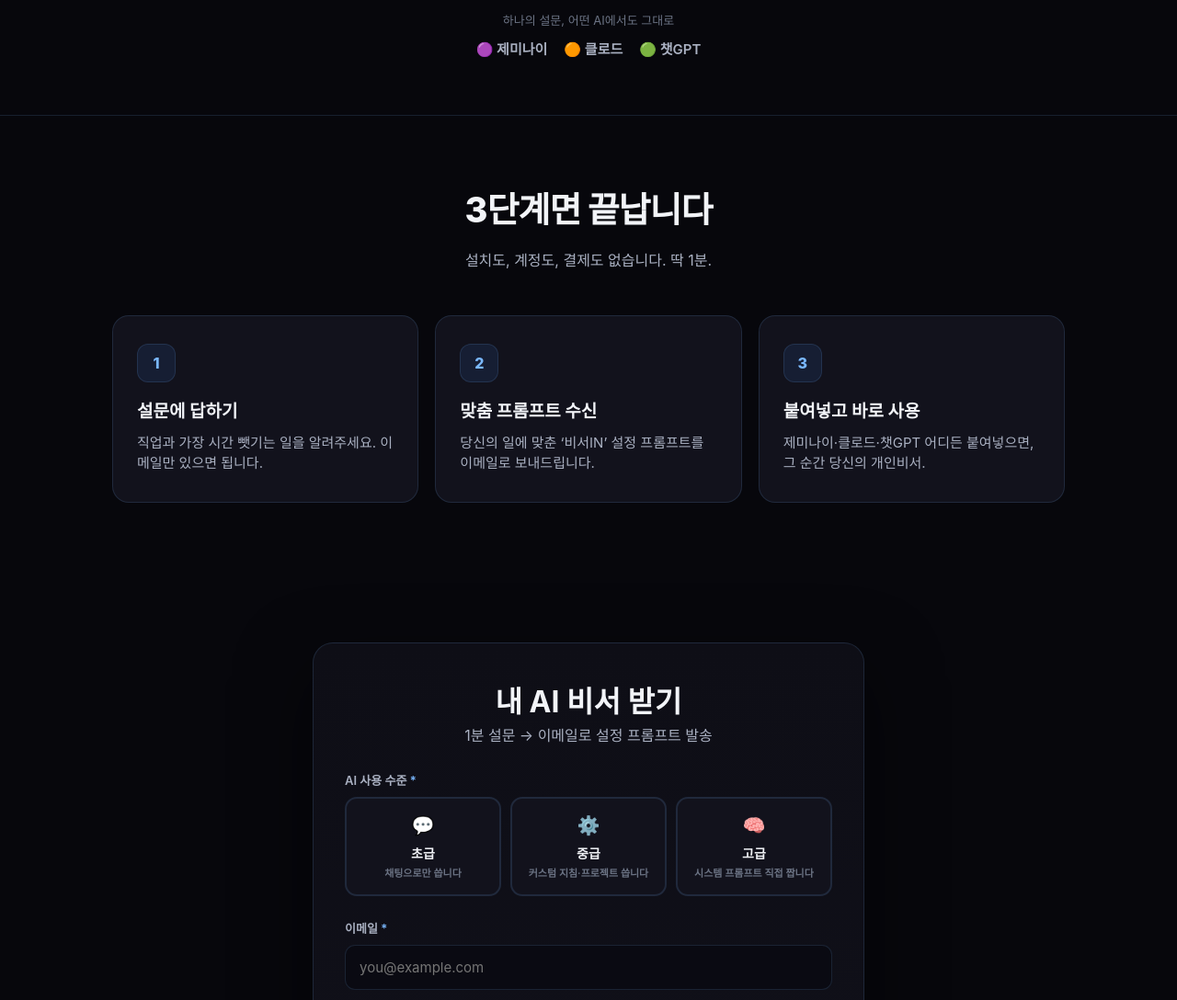
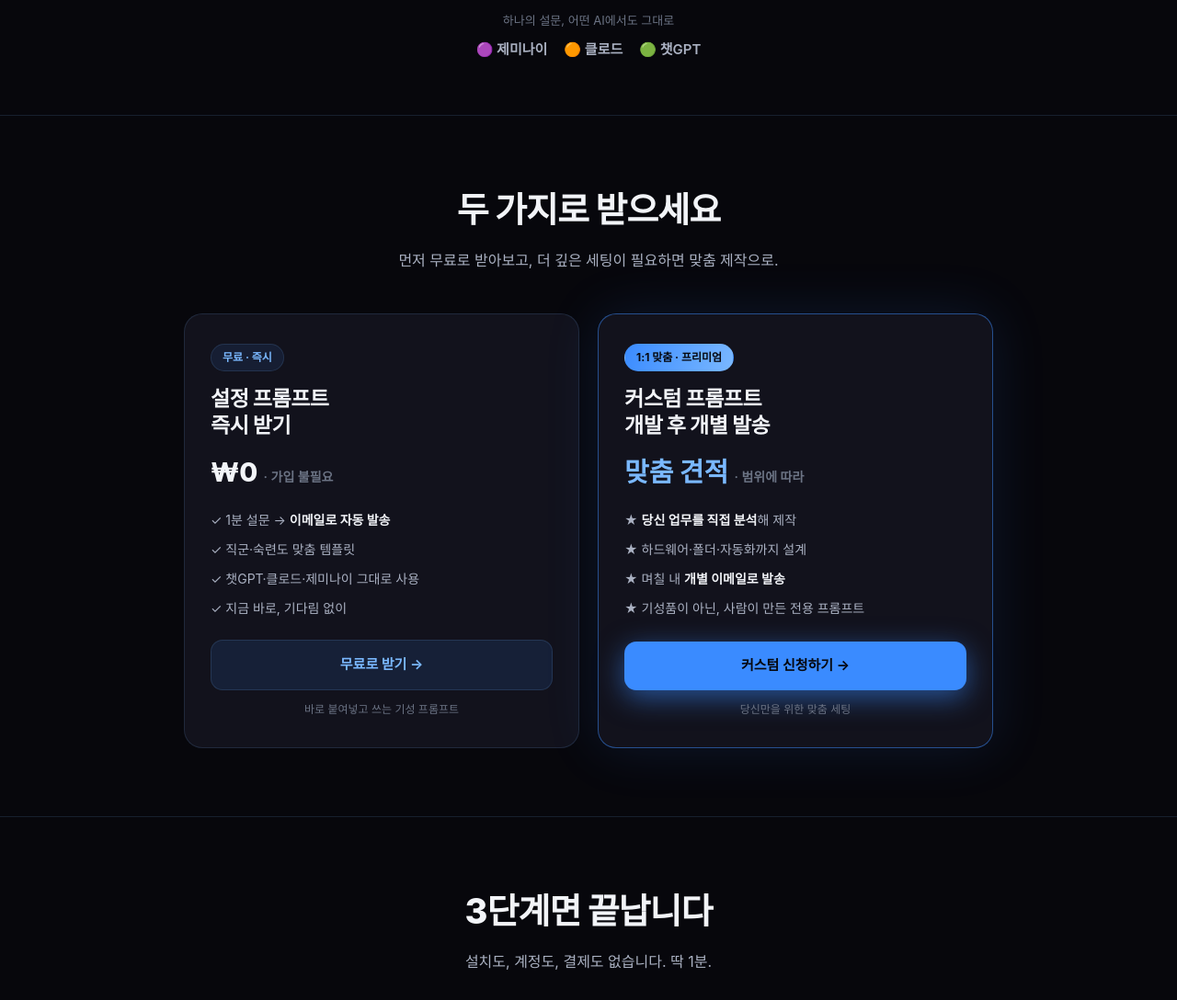
Before and after one commit to mineraltoyou-lgtm/aigstack-homepage, a plain HTML site: page index.html in a window 1280 px wide. Shown: the part 800-1888 px from the top of the page at 92% size. Drawn offline with Linux system fonts and the light colour scheme.

Commit message:
feat: 무료 즉시 vs 유료 커스텀 비교 카드 + 설문 JS 스마트따옴표 버그 픽스
Co-Authored-By: Claude Opus 4.8 (1M context) <noreply@anthropic.com>

```diff
--- a/index.html
+++ b/index.html
@@ -79,6 +79,28 @@ h1 .hl{background:linear-gradient(110deg,var(--em2),#c9e0ff);-webkit-background-
   font-weight:800;color:var(--em2);background:rgba(58,139,255,.1);border:1px solid var(--br);margin-bottom:18px}
 .step h3{font-size:19px;font-weight:750;margin-bottom:8px}
 .step p{color:var(--t2);font-size:15px}
+
+/* compare — 무료 즉시 vs 유료 커스텀 */
+.compare-grid{margin-top:46px;display:grid;grid-template-columns:1fr 1fr;gap:20px;max-width:880px;margin-left:auto;margin-right:auto}
+@media(max-width:680px){.compare-grid{grid-template-columns:1fr}}
+.cmp{background:var(--card);border:1px solid var(--br);border-radius:20px;padding:32px 28px;display:flex;flex-direction:column;position:relative}
+.cmp-pro{border-color:rgba(58,139,255,.5);box-shadow:0 0 60px rgba(58,139,255,.13)}
+.cmp-tag{align-self:flex-start;font-size:12px;font-weight:700;color:var(--em2);background:rgba(58,139,255,.1);
+  border:1px solid var(--br);border-radius:20px;padding:5px 12px;margin-bottom:16px}
+.cmp-tag-pro{color:#06080f;background:linear-gradient(110deg,var(--em),var(--em2));border-color:transparent}
+.cmp h3{font-size:23px;font-weight:800;letter-spacing:-.5px;line-height:1.25}
+.cmp-price{font-size:29px;font-weight:850;margin:14px 0 2px;color:var(--t1)}
+.cmp-price small{font-size:14px;font-weight:600;color:var(--t3)}
+.cmp-pro .cmp-price{color:var(--em2)}
+.cmp-list{list-style:none;margin:18px 0 24px;padding:0;display:flex;flex-direction:column;gap:11px;flex:1}
+.cmp-list li{font-size:14px;color:var(--t2);line-height:1.5}
+.cmp-list li b{color:var(--t1)}
+.cmp-btn{display:block;text-align:center;font-weight:750;font-size:15px;padding:15px;border-radius:13px;transition:.2s}
+.cmp-btn-free{background:rgba(58,139,255,.12);color:var(--em2);border:1px solid var(--br)}
+.cmp-btn-free:hover{background:rgba(58,139,255,.2)}
+.cmp-btn-pro{background:var(--em);color:#06080f;box-shadow:0 8px 30px var(--glow)}
+.cmp-btn-pro:hover{background:var(--em2);transform:translateY(-2px)}
+.cmp-foot{text-align:center;color:var(--t3);font-size:12px;margin-top:12px}
 
 /* survey */
 #survey{padding:78px 0}
@@ -209,6 +231,45 @@ footer a{color:var(--t3)}footer a:hover{color:var(--em2)}
     <div class="ais"><span>🟣 제미나이</span><span>🟠 클로드</span><span>🟢 챗GPT</span></div>
   </div>
 </div></header>
+
+<!-- 무료 즉시 vs 유료 커스텀 비교 -->
+<section class="section" id="compare"><div class="wrap">
+  <h2>두 가지로 받으세요</h2>
+  <p class="lead">먼저 무료로 받아보고, 더 깊은 세팅이 필요하면 맞춤 제작으로.</p>
+  <div class="compare-grid">
+
+    <!-- 무료 -->
+    <div class="cmp cmp-free">
+      <span class="cmp-tag">무료 · 즉시</span>
+      <h3>설정 프롬프트<br>즉시 받기</h3>
+      <div class="cmp-price">₩0 <small>· 가입 불필요</small></div>
+      <ul class="cmp-list">
+        <li>✓ 1분 설문 → <b>이메일로 자동 발송</b></li>
+        <li>✓ 직군·숙련도 맞춤 템플릿</li>
+        <li>✓ 챗GPT·클로드·제미나이 그대로 사용</li>
+        <li>✓ 지금 바로, 기다림 없이</li>
+      </ul>
+      <a href="#survey" class="cmp-btn cmp-btn-free">무료로 받기 →</a>
+      <p class="cmp-foot">바로 붙여넣고 쓰는 기성 프롬프트</p>
+    </div>
+
+    <!-- 유료 커스텀 -->
+    <div class="cmp cmp-pro">
+      <span class="cmp-tag cmp-tag-pro">1:1 맞춤 · 프리미엄</span>
+      <h3>커스텀 프롬프트<br>개발 후 개별 발송</h3>
+      <div class="cmp-price">맞춤 견적 <small>· 범위에 따라</small></div>
+      <ul class="cmp-list">
+        <li>★ <b>당신 업무를 직접 분석</b>해 제작</li>
+        <li>★ 하드웨어·폴더·자동화까지 설계</li>
+        <li>★ 며칠 내 <b>개별 이메일로 발송</b></li>
+        <li>★ 기성품이 아닌, 사람이 만든 전용 프롬프트</li>
+      </ul>
+      <a href="https://api.aigstack.kr/setup-survey" class="cmp-btn cmp-btn-pro">커스텀 신청하기 →</a>
+      <p class="cmp-foot">당신만을 위한 맞춤 세팅</p>
+    </div>
+
+  </div>
+</div></section>
 
 <!-- HOW -->
 <section class="section" id="how"><div class="wrap">
@@ -444,7 +505,7 @@ const go=$("go"), err=$("err");
 function fail(m){err.textContent=m;err.classList.add("err")}
 go.addEventListener("click", async ()=>{
   err.classList.remove("err");
-  const ai_level=(document.querySelector(‘input[name="ai_level"]:checked’)||{}).value||"";
+  const ai_level=(document.querySelector('input[name="ai_level"]:checked')||{}).value||"";
   if(!ai_level) return fail("AI 사용 수준을 선택해 주세요.");
   const email=$("email").value.trim();
   if(!/^[^@\s]+@[^@\s]+\.[^@\s]+$/.test(email)) return fail("올바른 이메일을 입력해 주세요.");
```
Also changed, not shown: 1 other file.
